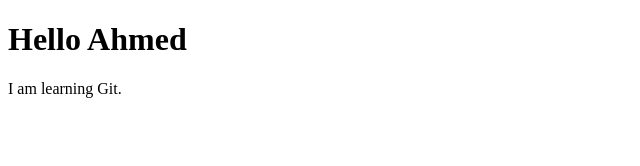
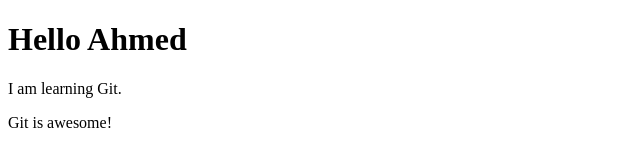
Before and after one commit to ahmedtayebi309-sudo/git-learning, a plain HTML site: page index.html in a window 1280 px wide. Shown: the whole page, without its empty margins (0-640 px from the left). Drawn offline with Linux system fonts and the light colour scheme.

Commit message:
Add Git message

```diff
--- a/index.html
+++ b/index.html
@@ -8,5 +8,6 @@
   <body>
     <h1>Hello Ahmed</h1>
     <p>I am learning Git.</p>
+    <p>Git is awesome!</p>
   </body>
 </html>
```
